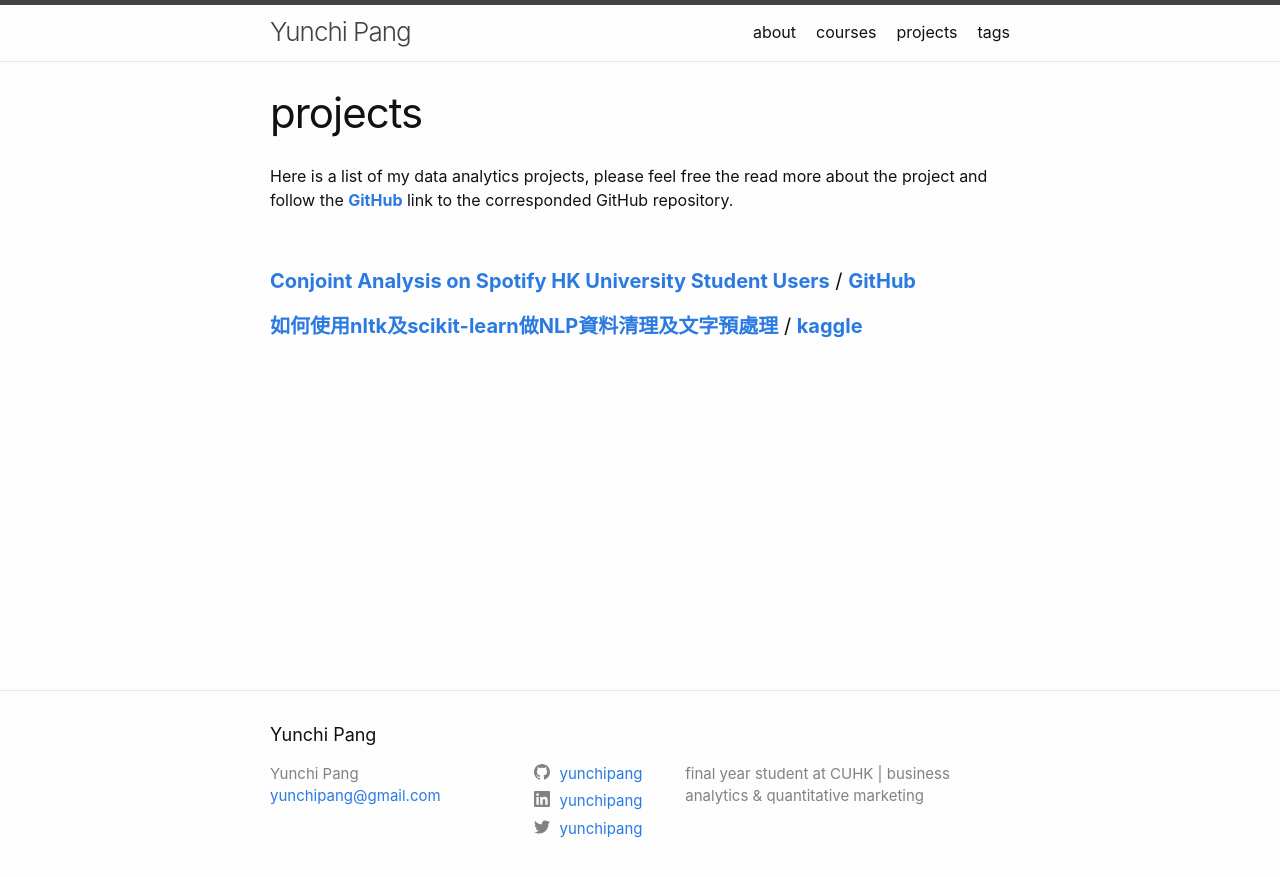
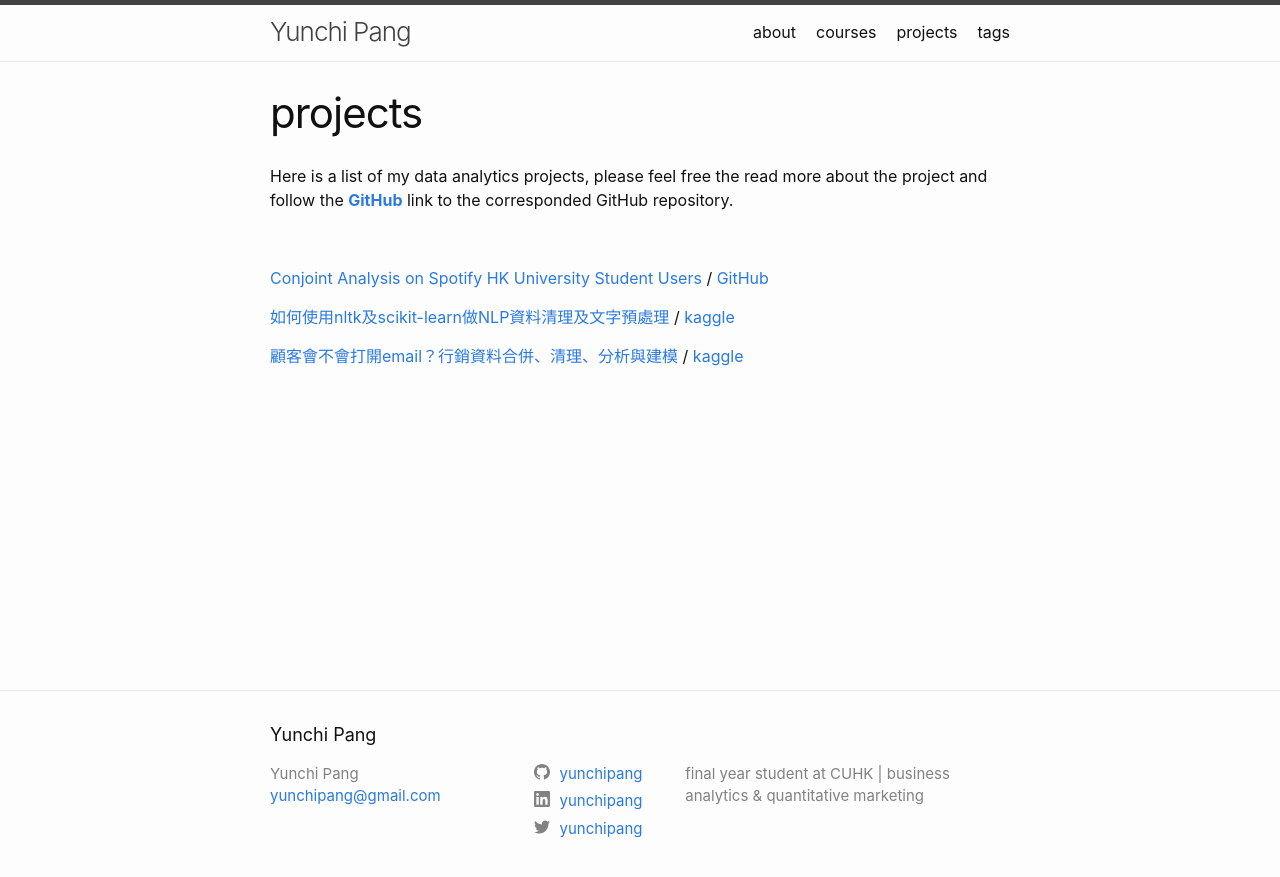
Before and after one commit to yunchipang/yunchipang.github.io, a Jekyll site: the page built from projects.md, in a window 1280 px wide. Shown: the top 877 px of the page. Built offline with Jekyll 4.4.1, drawn with Linux system fonts in a browser that asks for light colours.

Commit message:
update projects.md

```diff
--- a/projects.md
+++ b/projects.md
@@ -7,6 +7,8 @@ Here is a list of my data analytics projects, please feel free the read more abo
 
 <br/>
 
-#### **[Conjoint Analysis on Spotify HK University Student Users](https://yunchipang.github.io/conjoint-analysis-spotify-hk.html)** / **[GitHub](https://github.com/yunchipang/conjoint-analysis-spotify-hk)**
+[Conjoint Analysis on Spotify HK University Student Users](https://yunchipang.github.io/conjoint-analysis-spotify-hk.html) / [GitHub](https://github.com/yunchipang/conjoint-analysis-spotify-hk)
 
-#### **[如何使用nltk及scikit-learn做NLP資料清理及文字預處理](https://yunchipang.github.io/text-preprocessing-with-nltk-and-sklearn.html)** / **[kaggle](https://www.kaggle.com/c/student-shopee-code-league-sentiment-analysis)**
+[如何使用nltk及scikit-learn做NLP資料清理及文字預處理](https://yunchipang.github.io/text-preprocessing-with-nltk-and-sklearn.html) / [kaggle](https://www.kaggle.com/c/student-shopee-code-league-sentiment-analysis)
+
+[顧客會不會打開email？行銷資料合併、清理、分析與建模](https://yunchipang.github.io/marketing-analytics-email-open-rate.html) / [kaggle](https://www.kaggle.com/c/student-shopee-code-league-marketing-analytics)
```
